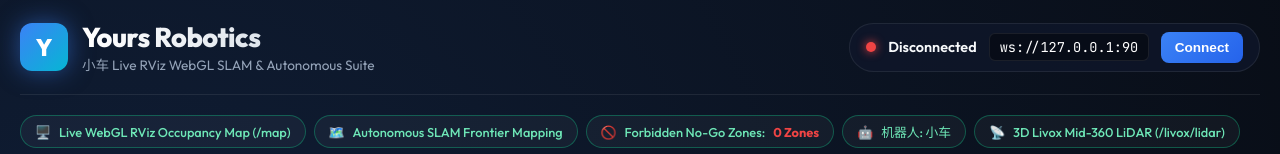
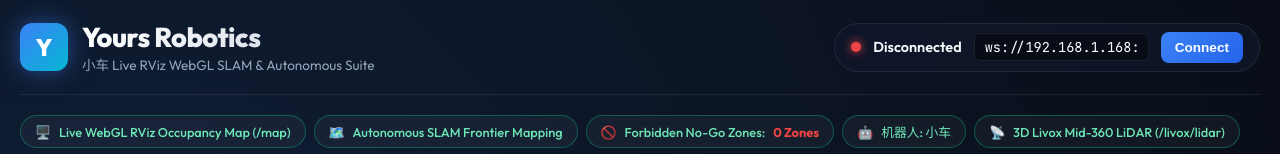
Before and after one commit to StaffordHo/Yours-Robotics-, a plain HTML site: page dashboard/index.html in a window 1280 px wide. Shown: the top 154 px of the page. Drawn offline with nearby package versions, Linux system fonts and the light colour scheme; a script that the page names is missing.

Commit message:
Update default WebSocket connection address to ws://192.168.1.168:9090

```diff
--- a/dashboard/index.html
+++ b/dashboard/index.html
@@ -247,7 +247,7 @@
         <div class="connection-bar">
             <div id="statusDot" class="status-dot"></div>
             <span id="statusText" style="font-weight: 600; font-size: 0.9rem;">Disconnected</span>
-            <input type="text" id="wsUrlInput" value="ws://127.0.0.1:9090" style="background: rgba(0,0,0,0.4); border: 1px solid var(--border-color); color: #fff; padding: 4px 10px; border-radius: 6px; font-family: var(--font-mono); font-size: 0.85rem; width: 160px;">
+            <input type="text" id="wsUrlInput" value="ws://192.168.1.168:9090" placeholder="ws://192.168.1.168:9090" style="background: rgba(0,0,0,0.4); border: 1px solid var(--border-color); color: #fff; padding: 4px 10px; border-radius: 6px; font-family: var(--font-mono); font-size: 0.85rem; width: 175px;">
             <button class="btn" id="connectBtn" onclick="toggleConnect()">Connect</button>
         </div>
     </header>
```
